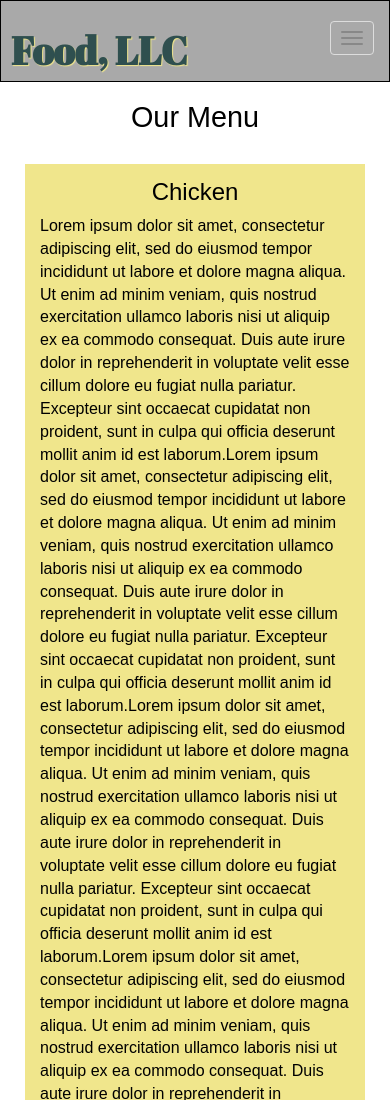
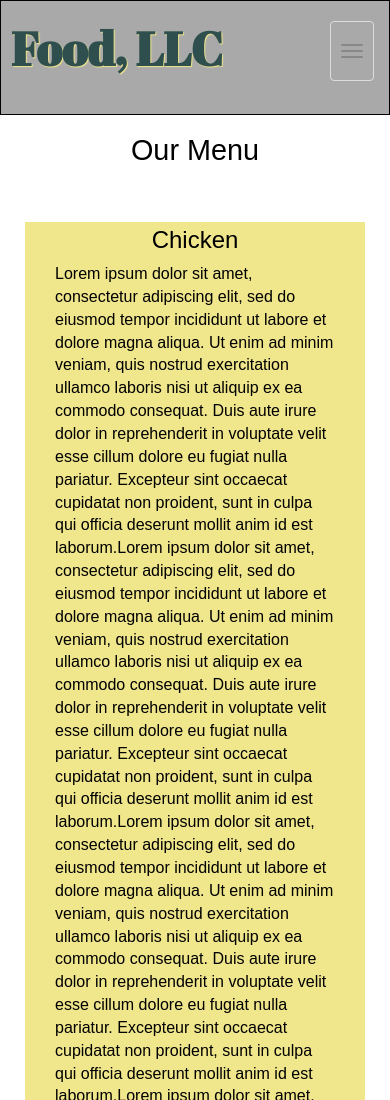
Before and after one commit to solalura24/M3Assignment, a plain HTML site: page index.html in a window 390 px wide. Shown: the top 1100 px of the page. Drawn offline with Linux system fonts and the light colour scheme; a web font is replaced by a local one.

Commit message:
Modified style

```diff
--- a/css/styles.css
+++ b/css/styles.css
@@ -15,12 +15,14 @@ body{
 .navbar-brand h1 {
   font-family: 'Abril Fatface';
   color: #2F4F4F;
-  font-size: 2em;
+  font-size: 2.5em;
   font-weight: bold;
   text-shadow: 1px 1px 1px #F0E68C;
-  margin:0px auto 0px -30px;
+  margin:-5px auto 0px -80px;
   line-height: .75;
   padding-bottom: 30px;
+  padding-top: -5px
+
 
 }
 #nav-list {
@@ -43,21 +45,29 @@ body{
   clear: both;
   margin-top: -60px
 }
+button.navbar-toggle.collapsed{
+  height:60px;
+  margin-top:-60px;
+}
 
 h2{
 	text-align: center;
 	font-size: 1.8em;
+  padding-bottom:25px;
 }
 h3{
 	text-align: center;
 	font-size: 1.5em;
+  padding-top:-30px;
+  margin-top:-10px;
 }
 #menu{
-	margin: 5px 21px 0 21px;
+	margin: 5px;
 	background-color: #F0E68C;
+  padding:15px;
 }
 #item1{
-	padding-top: 15px;
+	padding-top: -50px;
 }
 #top{
 	text-align: center;
@@ -65,7 +75,11 @@ h3{
 .items{
 	color:solid black;
 }
-
+.container p {
+  padding-top:25px;
+  margin-top:-2px;
+  margin: -2px 25px auto 25px;
+}
 /********** Large devices only **********/
 @media (min-width: 1200px) {
 #collapsable-nav#nav-list.items{
@@ -76,15 +90,13 @@ h3{
 /********** Medium devices only **********/
 @media (min-width: 992px) and (max-width: 1199px) {
   /* Header */
-  .navbar-brand h1 {
-  	margin-left:-5px;
-  }
+
 #collapsible-nav{
   visibility: hidden;
  }
  .navbar-brand h1 { /* Restaurant name */
     padding-top: -5px;
-    font-size: 6vw; /* 1vw = 1% of viewport width */
+    font-size: 5vw; /* 1vw = 1% of viewport width */
   }
 
 }
@@ -107,8 +119,9 @@ h3{
     margin-left: 25px;
   }
   .navbar-brand h1 { /* Restaurant name */
-    padding-top: 10px;
-    font-size: 10w; /* 1vw = 1% of viewport width */
+    padding-top: 25px;
+    font-size: 10w;
+
   }
 
  #menu{
@@ -122,18 +135,15 @@ h3{
 /********** Super extra small devices Only :-) (e.g., iPhone 4) **********/
 @media (max-width: 479px) {
   /* Header */
-  .navbar-brand h1 { /* Restaurant name */
+
+.navbar-brand h1 { /* Restaurant name */
     padding-top: 25px;
-    padding-left:0px;
-    font-size: 10vw;
-    padding-bottom:35px;
-  }
-  #header-nav {
-    padding-bottom: 0px;
+    padding-left:50px;
+    font-size: 12vw;
+    padding-bottom:25px;
   }
 
- .item{
- 	margin:auto;
- }
-
+#header-nav{
+  padding: 0px auto 0px 0px;
 }
+}
```
